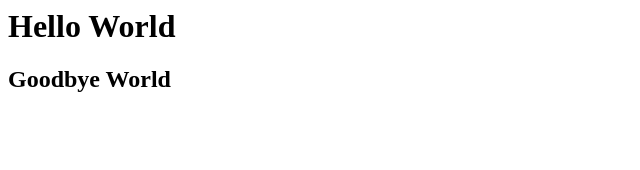
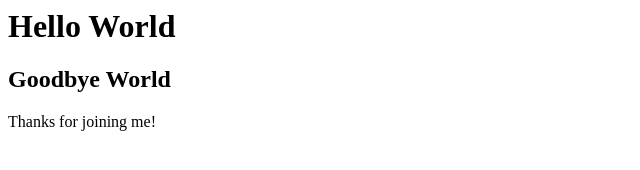
Before and after one commit to pmredford/fundamentals-workshop, a plain HTML site: page index.html in a window 1280 px wide. Shown: the whole page, without its empty margins (0-640 px from the left). Drawn offline with Linux system fonts and the light colour scheme.

Commit message:
feat: add footer to index.html

```diff
--- a/index.html
+++ b/index.html
@@ -1,2 +1,4 @@
 <h1>Hello World</h1>
 <h2>Goodbye World</h2>
+
+<footer>Thanks for joining me!</footer>
```
